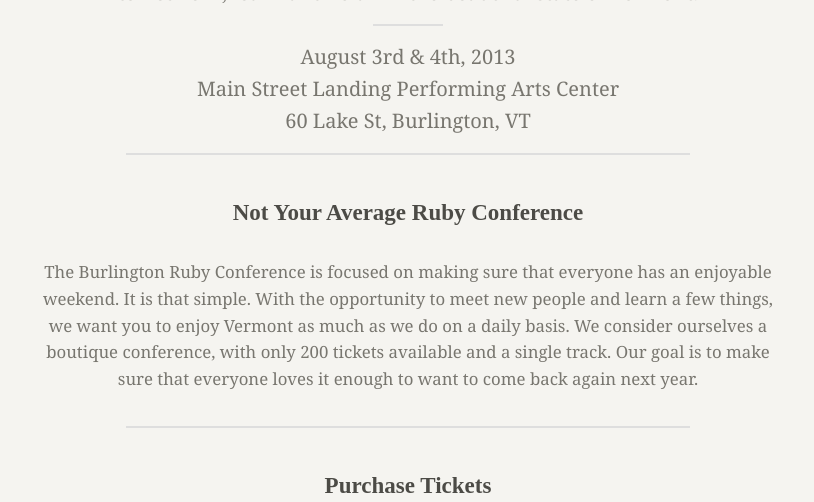
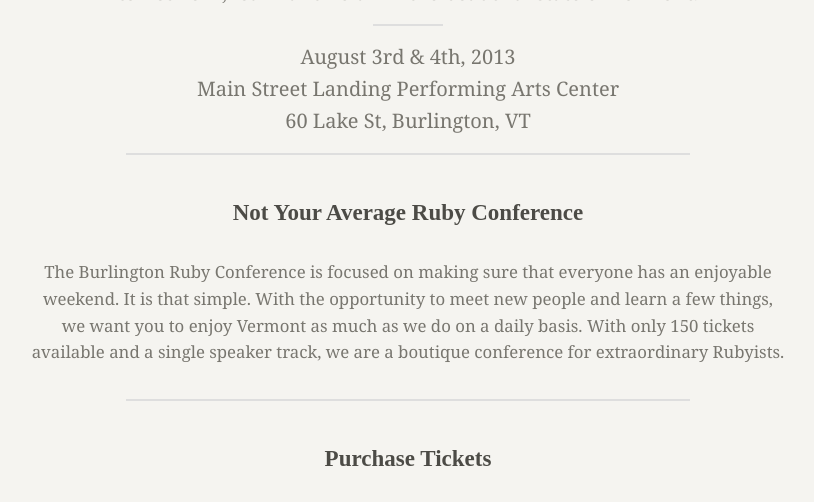
Before and after one commit to burlingtonruby/buruco2013, a Jekyll site: the page built from index.html, in a window 1280 px wide and 900 px high, scrolled down 331 px, cut to the strip 0-502 px from the top of the window. Shown: the whole strip, without its empty margins (232-1046 px from the left). Built offline with Jekyll 4.4.1, drawn with Linux system fonts in a browser that asks for light colours; nearby versions of some CDN libraries.

Commit message:
Rewrote opening paragraph
It said 200 tickets, but it really should be 150. Also shortened it up a
little bit.

```diff
--- a/index.html
+++ b/index.html
@@ -23,10 +23,9 @@
       <p>The Burlington Ruby Conference is focused on making sure that
       everyone has an enjoyable weekend. It is that simple. With the
       opportunity to meet new people and learn a few things, we want you to
-      enjoy Vermont as much as we do on a daily basis. We consider ourselves a
-      boutique conference, with only 200 tickets available and a single track.
-      Our goal is to make sure that everyone loves it enough to want to come back again next
-      year.</p>
+      enjoy Vermont as much as we do on a daily basis. With only 150 tickets available
+      and a single speaker track, we are a boutique conference for extraordinary Rubyists.
+      </p>
     </div>
   </div>
   <div id="tickets" class="section row">
```
